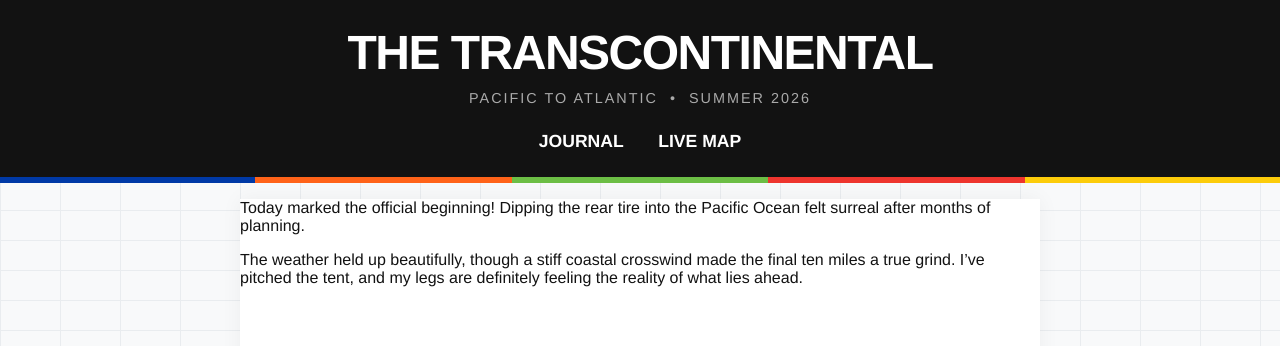
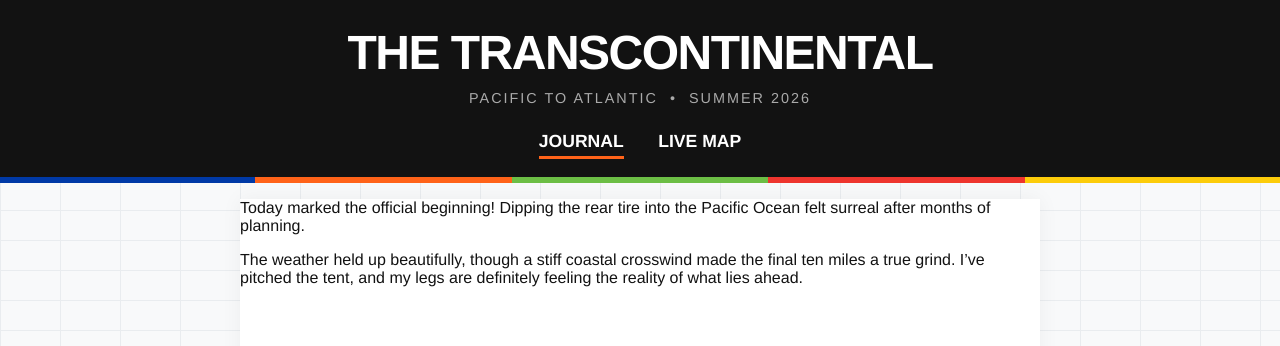
Before and after one commit to mschiller87/bike-tracker, a Jekyll site: the page built from _posts/2026-03-26-departure.md, in a window 1280 px wide. Shown: the top 346 px of the page. Built offline with Jekyll 4.4.1, drawn with Linux system fonts in a browser that asks for light colours.

Commit message:
Update default.html

```diff
--- a/_layouts/default.html
+++ b/_layouts/default.html
@@ -60,12 +60,13 @@
             text-transform: uppercase;
             margin: 0 15px;
             padding-bottom: 5px;
-            border-bottom: 3px solid transparent; /* Default to invisible border */
+            border-bottom: 3px solid transparent;
             transition: border-color 0.2s ease;
         }
         nav a:hover {
             color: #FF6319;
         }
+
         /* The active class makes the orange line appear! */
         nav a.active {
             border-bottom: 3px solid #FF6319;
@@ -89,8 +90,8 @@
         <p>Pacific to Atlantic &nbsp;&bull;&nbsp; Summer 2026</p>
 
         <nav>
-            <a href="{{ site.baseurl }}/" class="{% if page.url == '/' or page.url == '/index.html' %}active{% endif %}">Journal</a>
-            <a href="{{ site.baseurl }}/tracker.html" class="{% if page.url == '/tracker.html' %}active{% endif %}">Live Map</a>
+            <a href="{{ site.baseurl }}/" class="{% unless page.url contains 'tracker' %}active{% endunless %}">Journal</a>
+            <a href="{{ site.baseurl }}/tracker.html" class="{% if page.url contains 'tracker' %}active{% endif %}">Live Map</a>
         </nav>
     </header>
 
```
